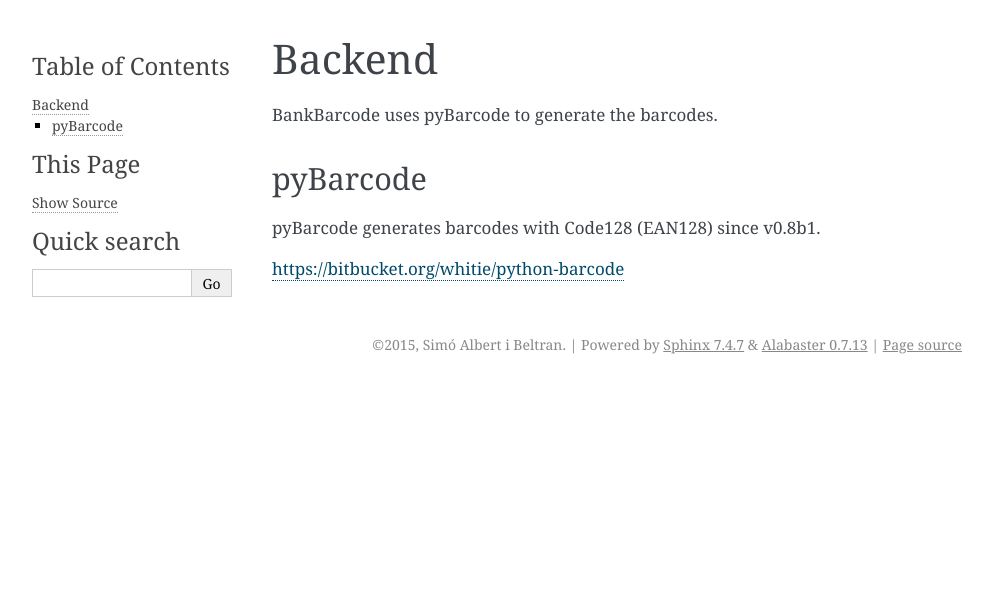
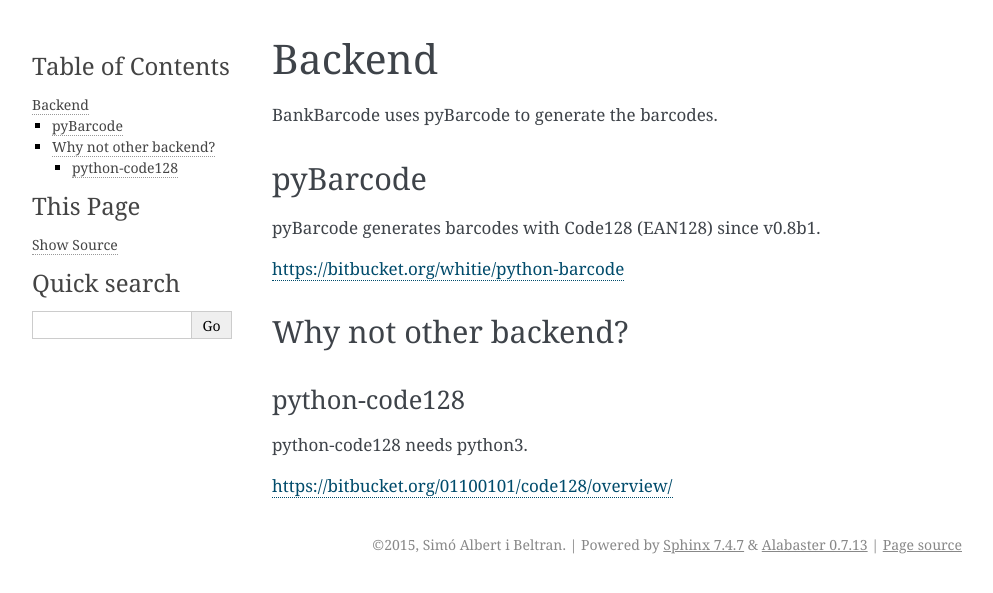
Before and after one commit to gisce/bankbarcode, a Sphinx documentation site: the page built from docs/backend.rst, in a window 1280 px wide. Shown: the top 593 px of the page, without its empty margins (148-1141 px from the left). Built offline with Sphinx 7.4.7, drawn with Linux system fonts in a browser that asks for light colours.

Commit message:
document why not python-code128

```diff
--- a/docs/backend.rst
+++ b/docs/backend.rst
@@ -10,3 +10,13 @@
 pyBarcode generates barcodes with Code128 (EAN128) since v0.8b1.
 
 https://bitbucket.org/whitie/python-barcode
+
+Why not other backend?
+======================
+
+python-code128
+--------------
+
+python-code128 needs python3.
+
+https://bitbucket.org/01100101/code128/overview/
```
